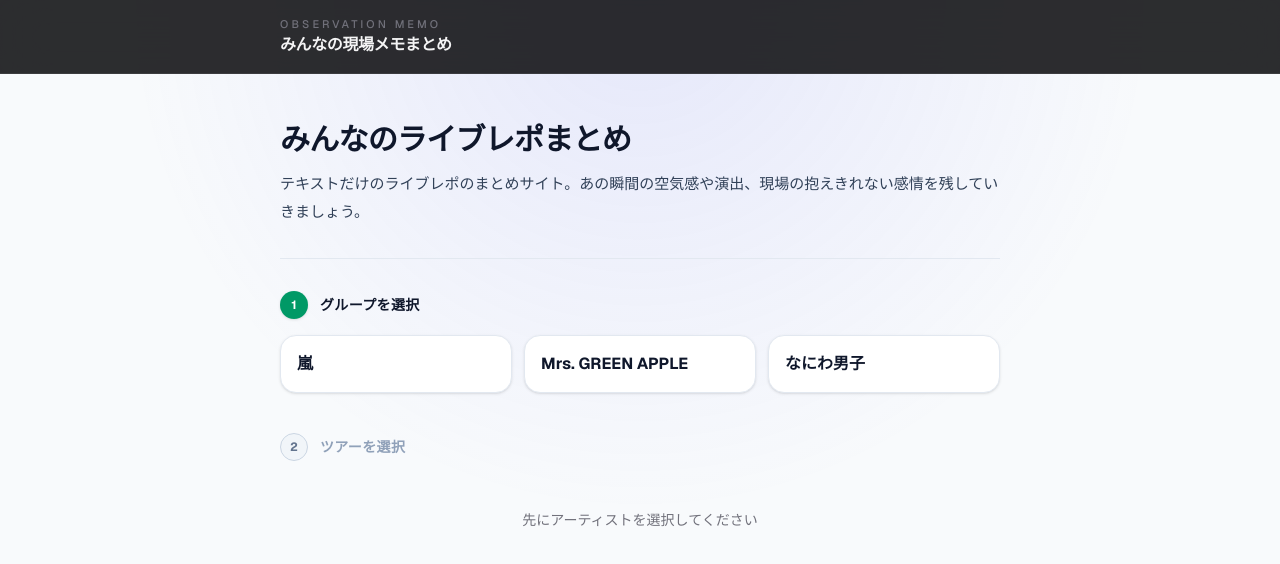
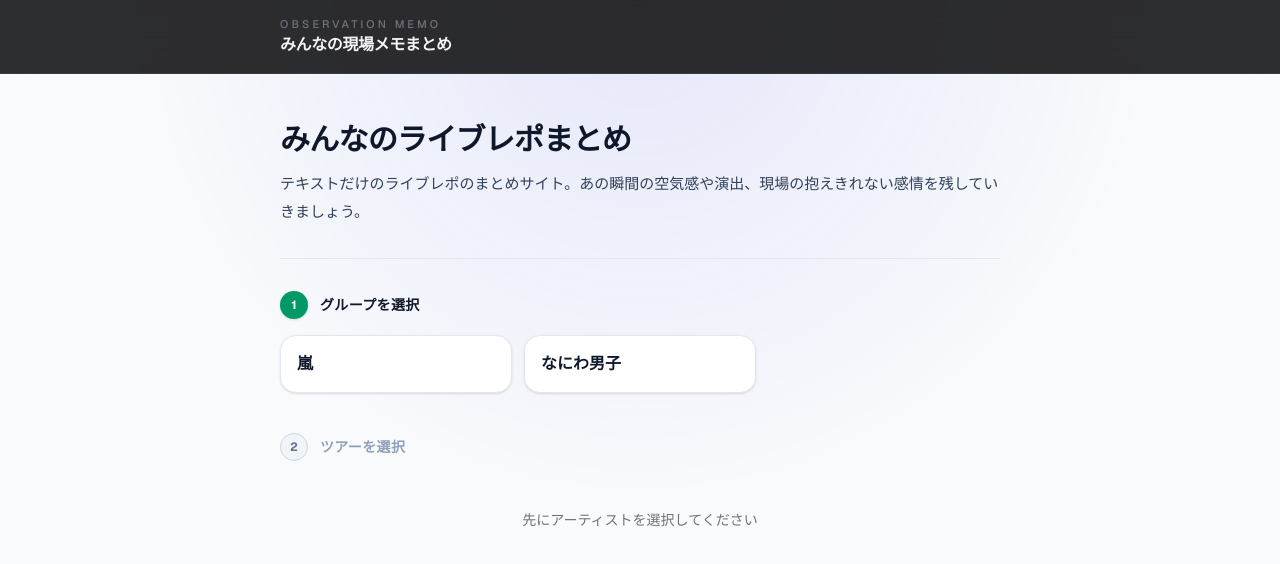
Before and after one commit to pear-nashi/report-tour-app, a Next.js app: page / in a window 1280 px wide. Shown: the top 564 px of the page. Built offline with nearby package versions, Linux system fonts and the light colour scheme.

Commit message:
Add files via upload

```diff
--- a/src/components/home/home-selector.tsx
+++ b/src/components/home/home-selector.tsx
@@ -7,7 +7,13 @@
 
 export function HomeSelector() {
   const router = useRouter();
-  const artists = useMemo(() => getArtists(), []);
+
+  // getArtists() で取得した一覧から、非表示にしたいアーティストのIDを除外する
+  // ※ ミセスの実際のID（例: "mrs" や "mrs-green-apple" など）に書き換えてね
+  const artists = useMemo(() => {
+    return getArtists().filter((artist) => artist.id !== "mrs");
+  }, []);
+
   const [selectedArtistId, setSelectedArtistId] = useState<string | null>(null);
 
   const tours = selectedArtistId ? getToursByArtistId(selectedArtistId) : [];
--- a/src/data/index.ts
+++ b/src/data/index.ts
@@ -1,33 +1,33 @@
 import type { Artist, BoardPost, ItemPost, Show, TimelineItem, Tour } from "@/types/app";
 
-// エリアスをつけて明示的にインポート（これで undefined 化を確実に防ぎます）
+// エリアスをつけて明示的にインポート
 import { shows as arashiShows, timelineItems as arashiTimelineItems, tour as arashiTour } from "./mock/arashi-2026";
-import { shows as mgaShows, timelineItems as mgaTimelineItems, tour as mgaTour } from "./mock/mga-2026";
+// import { shows as mgaShows, timelineItems as mgaTimelineItems, tour as mgaTour } from "./mock/mga-2026"; // ← ミセスを一時コメントアウト
 import { shows as naniwaShows, timelineItems as naniwaTimelineItems, tour as naniwaTour } from "./mock/naniwa-2026";
 
 export const artists: Artist[] = [
   { id: "arashi", name: "嵐" },
-  { id: "mga", name: "Mrs. GREEN APPLE" },
+  // { id: "mga", name: "Mrs. GREEN APPLE" }, // ← ここをコメントアウト
   { id: "naniwa", name: "なにわ男子" },
 ];
 
-// それぞれのデータを結合（filter(Boolean) で万が一のガードも追加）
+// それぞれのデータを結合
 export const tours: Tour[] = [
   naniwaTour,
   arashiTour,
-  mgaTour,
+  // mgaTour, // ← ここをコメントアウト
 ].filter(Boolean);
 
 export const shows: Show[] = [
   ...naniwaShows,
   ...arashiShows,
-  ...mgaShows,
+  // ...mgaShows, // ← ここをコメントアウト
 ];
 
 export const timelineItems: TimelineItem[] = [
   ...naniwaTimelineItems,
   ...arashiTimelineItems,
-  ...mgaTimelineItems,
+  // ...mgaTimelineItems, // ← ここをコメントアウト
 ];
 
 export const mockBoardPosts: BoardPost[] = [];
```
